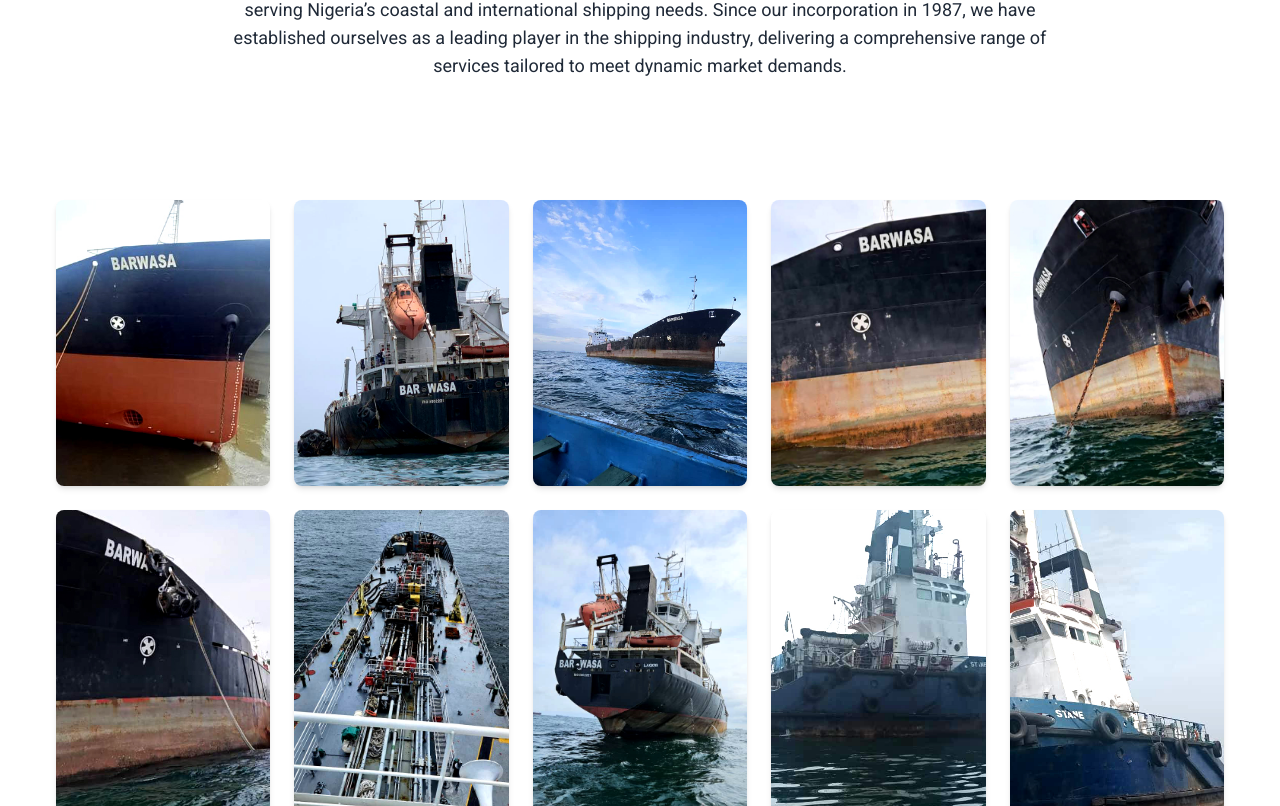
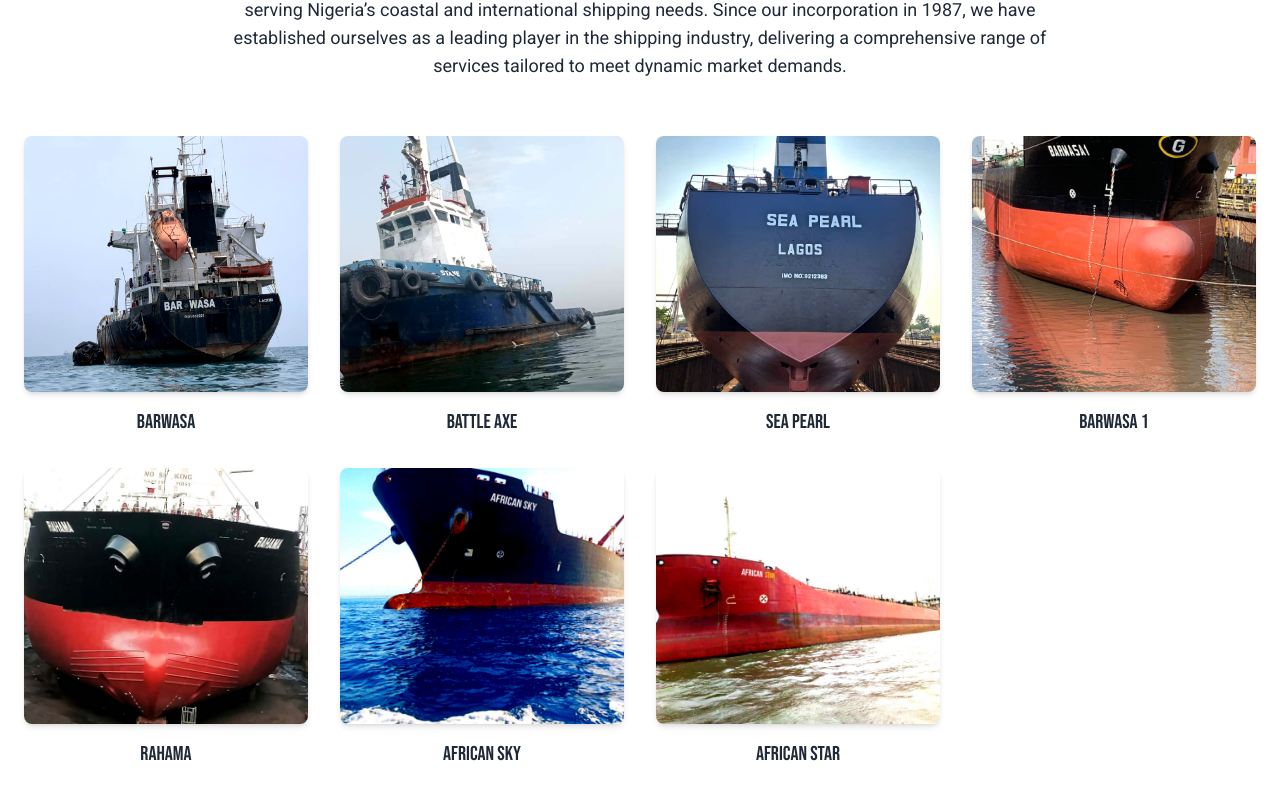
Before and after one commit to augustine-ugwu/ShipandshoreNewSite, a Next.js app: page /fleet in a window 1280 px wide. Shown: the part 614-1420 px from the top of the page. Built offline with nearby package versions, Linux system fonts and the light colour scheme.

Commit message:
Updated fleet page

```diff
--- /dev/null
+++ b/src/app/fleet 2/page.js
@@ -0,0 +1,155 @@
+"use client";
+
+import { useState, useEffect } from "react";
+import {
+  XMarkIcon,
+  ChevronLeftIcon,
+  ChevronRightIcon,
+} from "@heroicons/react/24/solid";
+import Navbar from "../components/Navbar2";
+import Footer from "../components/Footer";
+import HeroSection from "../components/HeroSection";
+
+export default function FleetPage() {
+  const [isModalOpen, setIsModalOpen] = useState(false);
+  const [currentImageIndex, setCurrentImageIndex] = useState(null);
+  const [isDesktop, setIsDesktop] = useState(false);
+
+  // Open Modal with the clicked image
+  const openModal = (index) => {
+    setCurrentImageIndex(index);
+    setIsModalOpen(true);
+  };
+
+  // Close the modal
+  const closeModal = () => {
+    setIsModalOpen(false);
+  };
+
+  // Navigate to the next image
+  const nextImage = () => {
+    setCurrentImageIndex((prevIndex) => (prevIndex + 1) % 19);
+  };
+
+  // Navigate to the previous image
+  const prevImage = () => {
+    setCurrentImageIndex((prevIndex) => (prevIndex - 1 + 19) % 19);
+  };
+
+  // Swipe functionality
+  const handleSwipe = (direction) => {
+    if (direction === "left") {
+      nextImage();
+    } else if (direction === "right") {
+      prevImage();
+    }
+  };
+
+  // Handle touch events
+  let touchStartX = 0;
+
+  const handleTouchStart = (e) => {
+    touchStartX = e.touches[0].clientX;
+  };
+
+  const handleTouchEnd = (e) => {
+    const touchEndX = e.changedTouches[0].clientX;
+    if (touchStartX - touchEndX > 50) {
+      handleSwipe("left"); // Swipe left
+    } else if (touchEndX - touchStartX > 50) {
+      handleSwipe("right"); // Swipe right
+    }
+  };
+
+  // Check screen size for desktop or mobile
+  useEffect(() => {
+    const updateScreenSize = () => {
+      setIsDesktop(window.innerWidth >= 1024);
+    };
+    updateScreenSize();
+    window.addEventListener("resize", updateScreenSize);
+    return () => window.removeEventListener("resize", updateScreenSize);
+  }, []);
+
+  return (
+    <div>
+      <Navbar />
+      <HeroSection title="Our Fleet" backgroundImage="/assets/1543.jpg" />
+      <div className="bg-white p-6 pb-32">
+        <section className="pt-14 pb-2">
+          <div className="container mx-auto text-center">
+            <h2 className="font-bebas-neue text-2xl mb-8">
+              Our Legacy, Our Fleet
+            </h2>
+            <h1 className="font-bebas-neue md:text-6xl text-4xl">
+              Powering Excellence in Maritime Services
+            </h1>
+            <p className="text-lg py-4 px-4 md:px-48 mb-8">
+              At Ship & Shore Services Limited, our fleet is the backbone of
+              over three decades of maritime excellence, serving Nigeria’s
+              coastal and international shipping needs. Since our incorporation
+              in 1987, we have established ourselves as a leading player in the
+              shipping industry, delivering a comprehensive range of services
+              tailored to meet dynamic market demands.
+            </p>
+          </div>
+        </section>
+
+        {/* Image Grid Container */}
+        <div className="mt-8 md:p-8 grid grid-cols-1 sm:grid-cols-2 md:grid-cols-3 lg:grid-cols-4 xl:grid-cols-5 gap-6">
+          {Array.from({ length: 30 }).map((_, index) => (
+            <div key={index} className="flex justify-center">
+              <img
+                src={`/assets/${String(index + 1).padStart(2, "0")}.jpg`}
+                alt={`Fleet Image ${index + 1}`}
+                className="w-full h-auto object-cover rounded-lg shadow-md cursor-pointer transform hover:scale-105 transition-transform duration-300"
+                onClick={() => openModal(index)} // Open the modal on click
+              />
+            </div>
+          ))}
+        </div>
+      </div>
+
+      {isModalOpen && (
+        <div
+          className="fixed inset-0 bg-black bg-opacity-90 flex justify-center items-center z-50 w-full h-full"
+          onTouchStart={handleTouchStart}
+          onTouchEnd={handleTouchEnd}>
+          <div className="relative w-full h-full flex flex-col justify-center items-center">
+            <button
+              onClick={closeModal}
+              className="absolute top-4 right-4 text-white p-2 rounded-full bg-black bg-opacity-50 hover:bg-opacity-100 transition-all">
+              <XMarkIcon className="h-6 w-6" />
+            </button>
+            <div className="flex items-center space-x-4 w-full h-full justify-between px-4">
+              {isDesktop && (
+                <button
+                  onClick={prevImage}
+                  className="text-white p-2 rounded-full bg-black bg-opacity-50 hover:bg-opacity-100 transition-all">
+                  <ChevronLeftIcon className="h-8 w-8" />
+                </button>
+              )}
+              <img
+                src={`/assets/${String(currentImageIndex + 1).padStart(
+                  2,
+                  "0"
+                )}.jpg`}
+                alt={`Fleet Image ${currentImageIndex + 1}`}
+                className="max-w-full max-h-[90vh] object-contain rounded-lg"
+              />
+              {isDesktop && (
+                <button
+                  onClick={nextImage}
+                  className="text-white p-2 rounded-full bg-black bg-opacity-50 hover:bg-opacity-100 transition-all">
+                  <ChevronRightIcon className="h-8 w-8" />
+                </button>
+              )}
+            </div>
+          </div>
+        </div>
+      )}
+
+      <Footer />
+    </div>
+  );
+}
--- a/src/app/fleet/page.js
+++ b/src/app/fleet/page.js
@@ -1,75 +1,58 @@
 "use client";
 
 import { useState, useEffect } from "react";
-import {
-  XMarkIcon,
-  ChevronLeftIcon,
-  ChevronRightIcon,
-} from "@heroicons/react/24/solid";
+import { XMarkIcon } from "@heroicons/react/24/solid";
 import Navbar from "../components/Navbar2";
 import Footer from "../components/Footer";
 import HeroSection from "../components/HeroSection";
 
+// Example Fleet Data (1 image per ship)
+const fleet = [
+  {
+    name: "Barwasa",
+    image: "/assets/02.jpg",
+  },
+  {
+    name: "Battle Axe",
+    image: "/assets/10.jpg",
+  },
+  {
+    name: "Sea Pearl",
+    image: "/assets/17.jpg",
+  },
+  {
+    name: "Barwasa 1",
+    image: "/assets/19.jpg",
+  },
+  {
+    name: "Rahama",
+    image: "/assets/26.jpg",
+  },
+  {
+    name: "African Sky",
+    image: "/assets/29.jpg",
+  },
+  {
+    name: "African Star",
+    image: "/assets/30.jpg",
+  },
+];
+
 export default function FleetPage() {
   const [isModalOpen, setIsModalOpen] = useState(false);
-  const [currentImageIndex, setCurrentImageIndex] = useState(null);
-  const [isDesktop, setIsDesktop] = useState(false);
+  const [currentShipIndex, setCurrentShipIndex] = useState(null);
 
-  // Open Modal with the clicked image
-  const openModal = (index) => {
-    setCurrentImageIndex(index);
+  // Open modal
+  const openModal = (shipIndex) => {
+    setCurrentShipIndex(shipIndex);
     setIsModalOpen(true);
   };
 
-  // Close the modal
+  // Close modal
   const closeModal = () => {
     setIsModalOpen(false);
+    setCurrentShipIndex(null);
   };
-
-  // Navigate to the next image
-  const nextImage = () => {
-    setCurrentImageIndex((prevIndex) => (prevIndex + 1) % 19);
-  };
-
-  // Navigate to the previous image
-  const prevImage = () => {
-    setCurrentImageIndex((prevIndex) => (prevIndex - 1 + 19) % 19);
-  };
-
-  // Swipe functionality
-  const handleSwipe = (direction) => {
-    if (direction === "left") {
-      nextImage();
-    } else if (direction === "right") {
-      prevImage();
-    }
-  };
-
-  // Handle touch events
-  let touchStartX = 0;
-
-  const handleTouchStart = (e) => {
-    touchStartX = e.touches[0].clientX;
-  };
-
-  const handleTouchEnd = (e) => {
-    const touchEndX = e.changedTouches[0].clientX;
-    if (touchStartX - touchEndX > 50) {
-      handleSwipe("left"); // Swipe left
-    } else if (touchEndX - touchStartX > 50) {
-      handleSwipe("right"); // Swipe right
-    }
-  };
-
-  // Check screen size for desktop or mobile
-  useEffect(() => {
-    const updateScreenSize = () => {
-      setIsDesktop(window.innerWidth >= 1024);
-    };
-    updateScreenSize();
-    window.addEventListener("resize", updateScreenSize);
-    return () => window.removeEventListener("resize", updateScreenSize);
-  }, []);
 
   return (
     <div>
@@ -95,56 +78,38 @@ export default function FleetPage() {
           </div>
         </section>
 
-        {/* Image Grid Container */}
-        <div className="mt-8 md:p-8 grid grid-cols-1 sm:grid-cols-2 md:grid-cols-3 lg:grid-cols-4 xl:grid-cols-5 gap-6">
-          {Array.from({ length: 30 }).map((_, index) => (
-            <div key={index} className="flex justify-center">
+        <div className="grid grid-cols-1 sm:grid-cols-2 md:grid-cols-3 lg:grid-cols-4 gap-8">
+          {fleet.map((ship, index) => (
+            <div key={index} className="text-center">
               <img
-                src={`/assets/${String(index + 1).padStart(2, "0")}.jpg`}
-                alt={`Fleet Image ${index + 1}`}
-                className="w-full h-auto object-cover rounded-lg shadow-md cursor-pointer transform hover:scale-105 transition-transform duration-300"
-                onClick={() => openModal(index)} // Open the modal on click
+                src={ship.image}
+                alt={ship.name}
+                className="w-full h-64 object-cover rounded-lg shadow-md cursor-pointer transform hover:scale-105 transition-transform duration-300"
+                onClick={() => openModal(index)}
               />
+              <h3 className="font-bebas-neue text-xl mt-4">{ship.name}</h3>
             </div>
           ))}
         </div>
       </div>
 
+      {/* Modal */}
       {isModalOpen && (
-        <div
-          className="fixed inset-0 bg-black bg-opacity-90 flex justify-center items-center z-50 w-full h-full"
-          onTouchStart={handleTouchStart}
-          onTouchEnd={handleTouchEnd}>
+        <div className="fixed inset-0 bg-black bg-opacity-90 flex justify-center items-center z-50 w-full h-full">
           <div className="relative w-full h-full flex flex-col justify-center items-center">
             <button
               onClick={closeModal}
               className="absolute top-4 right-4 text-white p-2 rounded-full bg-black bg-opacity-50 hover:bg-opacity-100 transition-all">
               <XMarkIcon className="h-6 w-6" />
             </button>
-            <div className="flex items-center space-x-4 w-full h-full justify-between px-4">
-              {isDesktop && (
-                <button
-                  onClick={prevImage}
-                  className="text-white p-2 rounded-full bg-black bg-opacity-50 hover:bg-opacity-100 transition-all">
-                  <ChevronLeftIcon className="h-8 w-8" />
-                </button>
-              )}
-              <img
-                src={`/assets/${String(currentImageIndex + 1).padStart(
-                  2,
-                  "0"
-                )}.jpg`}
-                alt={`Fleet Image ${currentImageIndex + 1}`}
-                className="max-w-full max-h-[90vh] object-contain rounded-lg"
-              />
-              {isDesktop && (
-                <button
-                  onClick={nextImage}
-                  className="text-white p-2 rounded-full bg-black bg-opacity-50 hover:bg-opacity-100 transition-all">
-                  <ChevronRightIcon className="h-8 w-8" />
-                </button>
-              )}
-            </div>
+            <img
+              src={fleet[currentShipIndex].image}
+              alt={fleet[currentShipIndex].name}
+              className="max-w-full max-h-[90vh] object-contain rounded-lg"
+            />
+            <h3 className="text-white font-bebas-neue text-2xl mt-4">
+              {fleet[currentShipIndex].name}
+            </h3>
           </div>
         </div>
       )}
```
